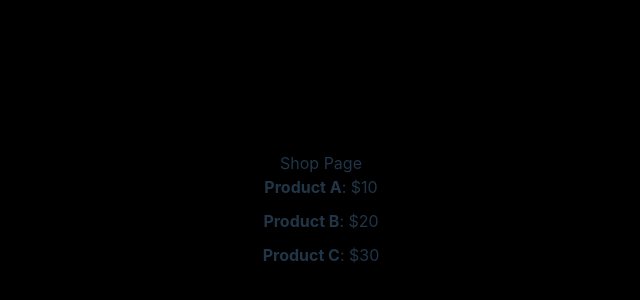
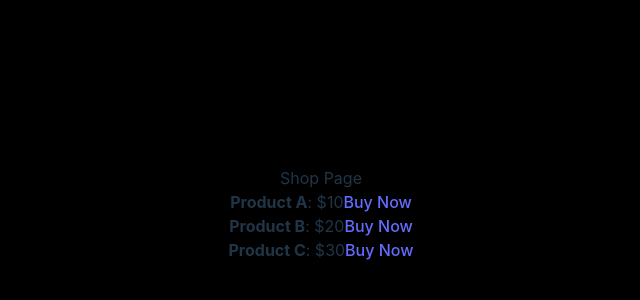
Before and after one commit to Blaithnaid/wick-vite-site, a React (Vite) app: page /shop in a window 1280 px wide. Shown: the part 186-486 px from the top of the page, without its empty margins (319-959 px from the left). Built offline with nearby package versions, Linux system fonts and the light colour scheme.

Commit message:
Couple of updates

```diff
--- a/src/pages/Login.jsx
+++ b/src/pages/Login.jsx
@@ -1,6 +1,7 @@
 import React, { useState } from 'react';
 import logo from "../assets/wick-logoonly.svg"; // Correct logo import
 import Header from '../components/Header';
+
 
 const Login = () => {
   const [email, setEmail] = useState('');
@@ -208,7 +209,9 @@ const Login = () => {
             >
               Login
             </button>
-            <button
+
+          </form>
+          <button
               type="submit"
               style={{
                 width: '100%',
@@ -225,11 +228,9 @@ const Login = () => {
             >
               Sign-Up
             </button>
-          </form>
         </div>
       </div>
     </div>
   );
 };
-
 export default Login;
--- a/src/pages/Shop.jsx
+++ b/src/pages/Shop.jsx
@@ -1,5 +1,6 @@
 
 import React from 'react';
+import { Link } from 'react-router-dom';
 
 const Shop = () => {
   const products = [
@@ -9,12 +10,13 @@ const Shop = () => {
   ];
 
   return (
-    <div style={{ padding: '20px' }}>
-      <h2>Shop Page</h2>
-      <ul style={{ listStyleType: 'none', padding: 0 }}>
+    <div className="shop-container">
+      <h2 className="shop-title">Shop Page</h2>
+      <ul className="product-list">
         {products.map((product) => (
-          <li key={product.id} style={{ marginBottom: '10px' }}>
+          <li key={product.id} className="product-item">
             <strong>{product.name}</strong>: {product.price}
+            <Link to={`/product/${product.id}`} className="buy-now">Buy Now</Link>
           </li>
         ))}
       </ul>
```
